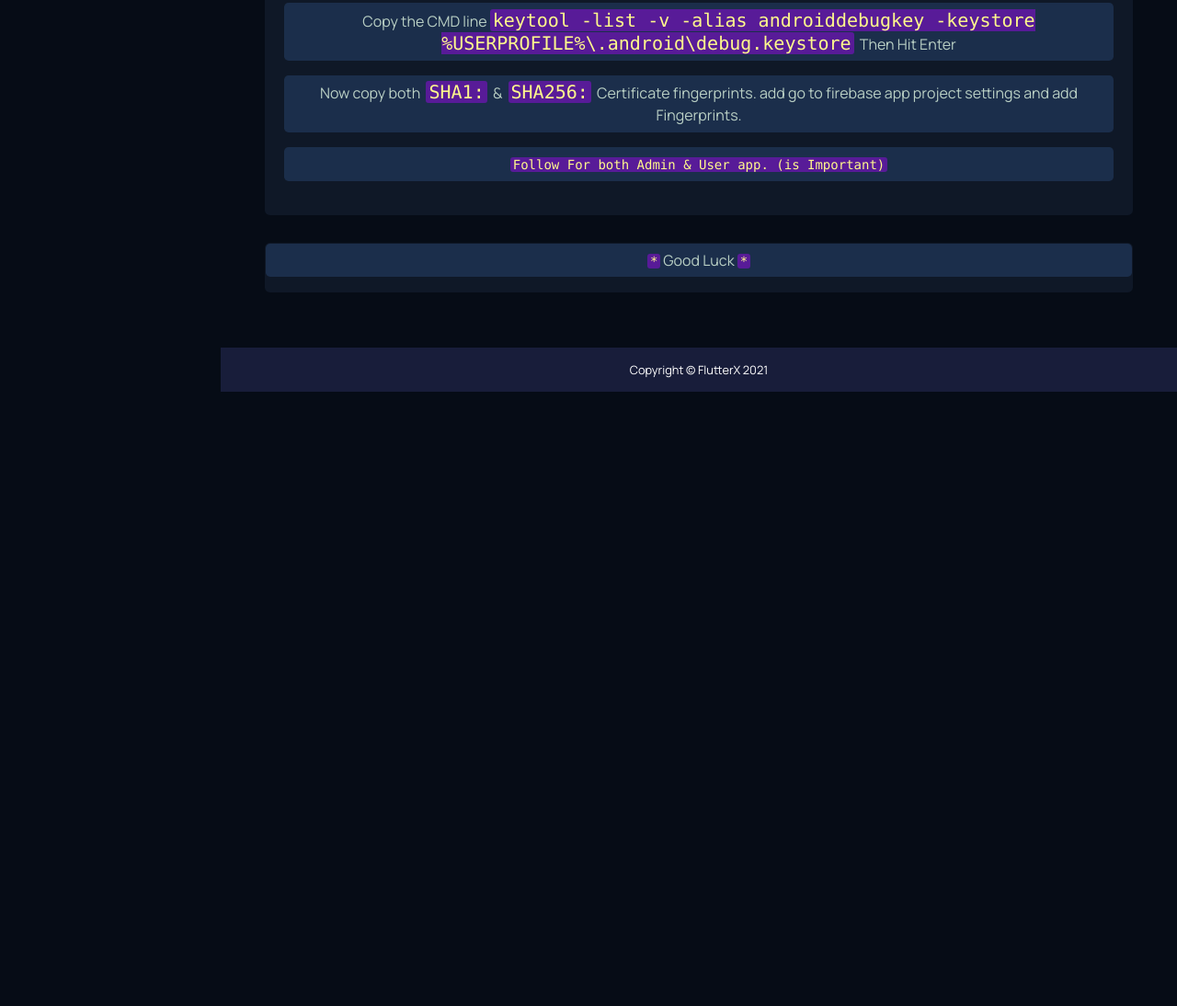
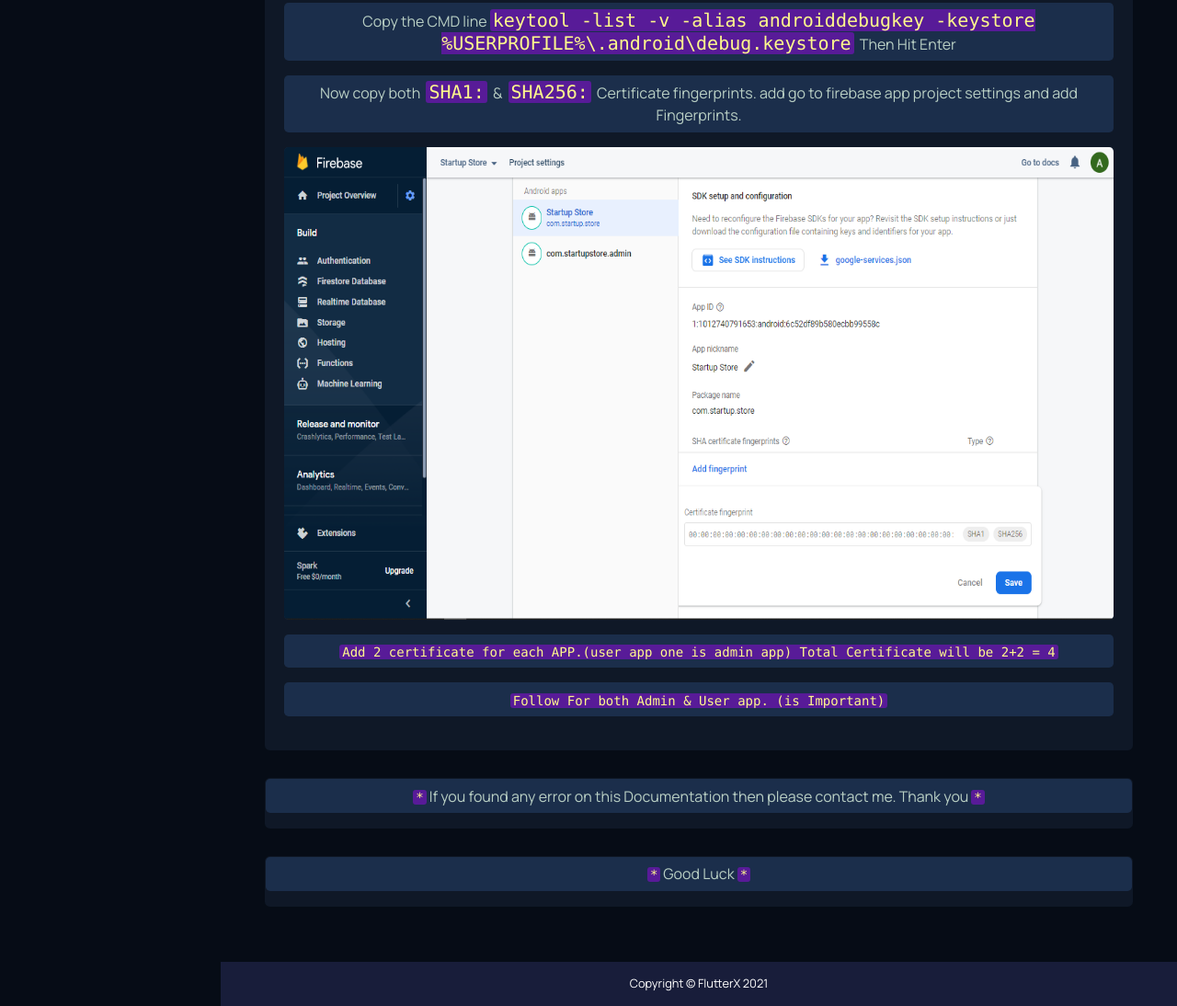
Before and after one commit to Deepjyoti120/Startup-Store-Online-Documentation-v1, a plain HTML site: page firebase.html in a window 1280 px wide. Shown: the part 1030-2124 px from the top of the page at 92% size. Before the commit the page ends 1456 px from the top, so only its background shows below. Drawn offline with Linux system fonts and the light colour scheme; a web font is replaced by a local one.

Commit message:
error done

```diff
--- a/firebase.html
+++ b/firebase.html
@@ -172,20 +172,37 @@
                                                     allowfullscreen></iframe>
                                             </p>
                                             <p class="docDetails textNone taskBg text-center">
-                                              Copy the CMD line<code class="h5 codePreview1">keytool -list -v -alias androiddebugkey -keystore %USERPROFILE%\.android\debug.keystore</code> Then Hit Enter
+                                                Copy the CMD line<code class="h5 codePreview1">keytool -list -v -alias
+                                                    androiddebugkey -keystore
+                                                    %USERPROFILE%\.android\debug.keystore</code> Then Hit Enter
                                             </p>
-                                        </p>
+                                            </p>
                                             <p class="docDetails textNone taskBg text-center">
                                                 Now copy both <code class="h5 codePreview1">SHA1:</code> & <code
                                                     class="h5 codePreview1">SHA256:</code>
-                                                Certificate fingerprints. add go to firebase app project settings and add Fingerprints.
+                                                Certificate fingerprints. add go to firebase app project settings and
+                                                add Fingerprints.
                                             </p>
+                                            <p style="position:relative;padding-bottom:56.25%;height:0;overflow:hidden"
+                                                class="docDetails textNone taskBg text-center">
+                                                <img style="position:absolute;top:0;left:0;width:100%;height:100%;border:0"
+                                                    src="./dist/images/firebaseCertificate.png" alt="">
+                                            </p>
+                                            <p class="docDetails textNone taskBg text-center"> <code
+                                                    class="codePreview1">Add 2 certificate for each APP.(user app one is
+                                                    admin app) Total Certificate will be 2+2 = 4 </code> </p>
                                             <p class="docDetails textNone taskBg text-center"> <code
                                                     class="codePreview1">Follow For both Admin & User
                                                     app. (is Important)</code> </p>
-                                            <!-- <p class="docDetails textNone taskBg">
-                                                <code class="codePreview1">Add Certificate fingerprints on Firebase </code> </p> -->
                                         </div>
+                                    </div>
+                                </div>
+
+                                <div class="bottompadding50" id="Default">
+                                    <div class="card">
+                                        <p class="docDetails textNone taskBg text-center"><code
+                                                class="codePreview1">*</code>If you found any error on this Documentation then please contact me. Thank you<code
+                                                class="codePreview1">*</code></p>
                                     </div>
                                 </div>
 
```
Also changed, not shown: dist/images/firebaseCertificate.png (added).
